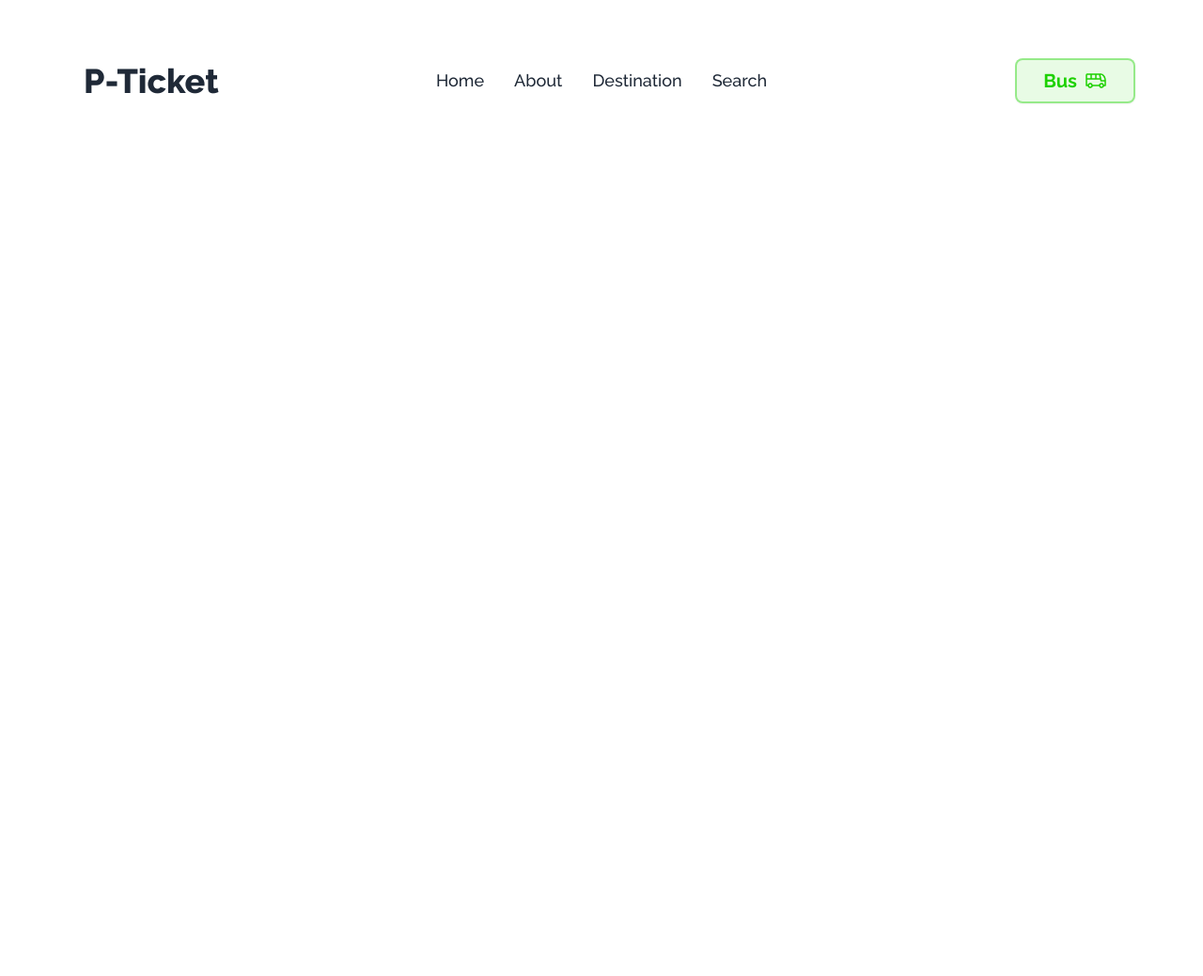
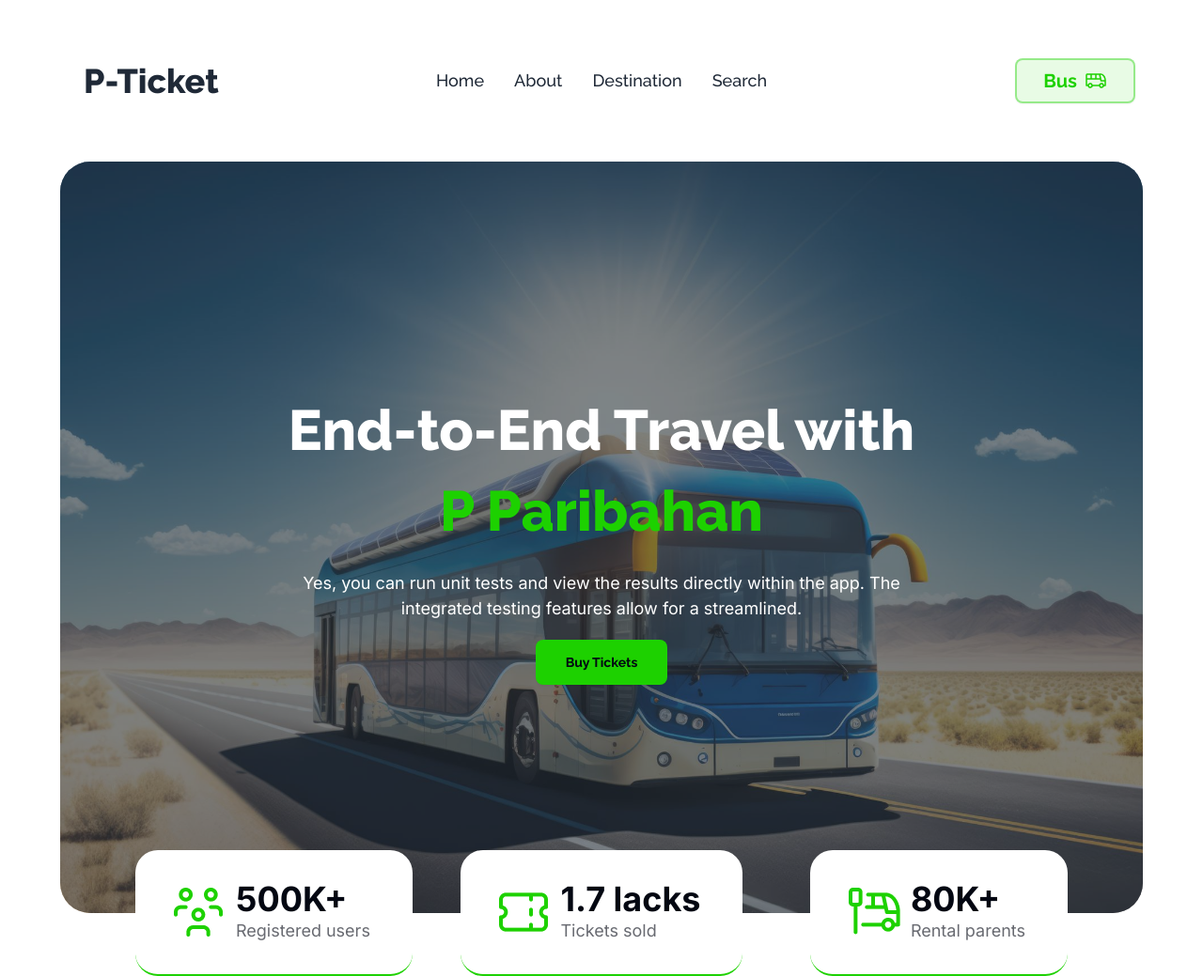
Before and after one commit to ahmadtnvir/Smart-Ticketing, a plain HTML site: page index.html in a window 1280 px wide. Shown: the whole page at 94% size. Before the commit the page ends 800 px from the top, so only its background shows below. Drawn offline with nearby package versions, Linux system fonts and the light colour scheme.

Commit message:
Completed banner section

```diff
--- a/index.html
+++ b/index.html
@@ -30,10 +30,24 @@
       href="https://fonts.googleapis.com/css2?family=Raleway:ital,wght@0,100..900;1,100..900&display=swap"
       rel="stylesheet"
     />
+
+    <link rel="preconnect" href="https://fonts.googleapis.com" />
+    <link rel="preconnect" href="https://fonts.gstatic.com" crossorigin />
+    <link
+      href="https://fonts.googleapis.com/css2?family=Inter&family=Raleway:ital,wght@0,100..900;1,100..900&display=swap"
+      rel="stylesheet"
+    />
+
+    <link rel="preconnect" href="https://fonts.googleapis.com" />
+    <link rel="preconnect" href="https://fonts.gstatic.com" crossorigin />
+    <link
+      href="https://fonts.googleapis.com/css2?family=Inter:wght@700&family=Raleway:ital,wght@0,100..900;1,100..900&display=swap"
+      rel="stylesheet"
+    />
   </head>
   <body>
     <header>
-      <!-- !>>>>>>>>>>>>>>>>>> Navbar Section (Done With Responsive) <<<<<<<<<<<<<<<<<<< -->
+      <!-- !>>>>>>>>>>>>>>>>> Navbar Section (Done With Responsive) <<<<<<<<<<<<<<<<<< -->
       <section class="w-[90%] mt-12 mb-7 mx-auto">
         <div class="navbar bg-base-100">
           <div class="navbar-start">
@@ -87,6 +101,70 @@
           </div>
         </div>
       </section>
+
+      <!-- !>>>>>>>>>>>>>>>>>>>>>>>>>>>>>> Banner Section <<<<<<<<<<<<<<<<<<<<<<<<<<<< -->
+      <section class="w-[90%] mt-12 mb-7 mx-auto">
+        <div class="relative">
+          <div
+            class="hero min-h-screen rounded-[32px]"
+            style="background-image: url('./images/banner2.jpg')"
+          >
+            <div class="hero-overlay bg-opacity-60 rounded-[32px]"></div>
+            <div class="hero-content text-center text-neutral-content">
+              <div class="max-w-3xl">
+                <h1
+                  class="mb-5 raleway-font text-6xl font-extrabold leading-[86px]"
+                >
+                  <span class="text-[#FFF]">End-to-End Travel with</span><br />
+                  <span class="text-[#1DD100]">P Paribahan</span>
+                </h1>
+                <p class="mb-5 inter-font text-[18px] text-[#FFF] max-w-2xl">
+                  Yes, you can run unit tests and view the results directly
+                  within the app. The integrated testing features allow for a
+                  streamlined.
+                </p>
+                <button
+                  class="btn border-none px-8 py-4 bg-[#1DD100] raleway-font font-bold text-[#030712]"
+                >
+                  Buy Tickets
+                </button>
+              </div>
+            </div>
+          </div>
+          <div>
+            <div class="flex justify-around items-center">
+            <div
+              class="flex gap-2 justify-around items-center bg-[#FFF] border-b-2 rounded-[24px] border-[#1DD100] py-[32px] pl-[35px] pr-[45px] absolute bottom--3 left-20"
+            >
+              <img src="./images/people.png" alt="" />
+              <span>
+                <h3 class="inter-bold text-4xl text-[#030712]">500K+</h3>
+                <p class="inter-font text-lg text-[#03071299]">Registered users</p>
+              </span>
+            </div>
+            <div
+              class="flex gap-2 justify-around items-center bg-[#FFF] border-b-2 rounded-[24px] border-[#1DD100] py-[32px] pl-[35px] pr-[45px] absolute bottom--3"
+            >
+              <img src="./images/ticket-cupon.png" alt="" />
+              <span>
+                <h3 class="inter-bold text-4xl text-[#030712]">1.7 lacks</h3>
+                <p class="inter-font text-lg text-[#03071299]">Tickets sold</p>
+              </span>
+            </div>
+            <div
+              class="flex gap-2 justify-around items-center bg-[#FFF] border-b-2 rounded-[24px] border-[#1DD100] py-[32px] pl-[35px] pr-[45px] absolute bottom--3 right-20"
+            >
+              <img src="./images/stoppage.png" alt="" />
+              <span>
+                <h3 class="inter-bold text-4xl text-[#030712]">80K+</h3>
+                <p class="inter-font text-lg text-[#03071299]">Rental parents</p>
+              </span>
+            </div>
+          </div>
+          </div>
+
+        </div>
+      </section>
     </header>
     <!-- !>>>>>>>>>>>>>>>>>>>>>>>>>>>>>>>> Linking JS <<<<<<<<<<<<<<<<<<<<<<<<<<<<<<<< -->
     <script src="./scripts/index.js"></script>
--- a/stayles/index.css
+++ b/stayles/index.css
@@ -6,3 +6,13 @@ body{
 .raleway-font {
     font-family: "Raleway", sans-serif;
 }
+
+.inter-font {
+    font-family: "Inter", sans-serif;
+    font-weight: 400;
+}
+
+.inter-bold {
+    font-family: "Inter", sans-serif;
+    font-weight: 700;
+}
```
Also changed, not shown: images/banner2.jpg (added).
